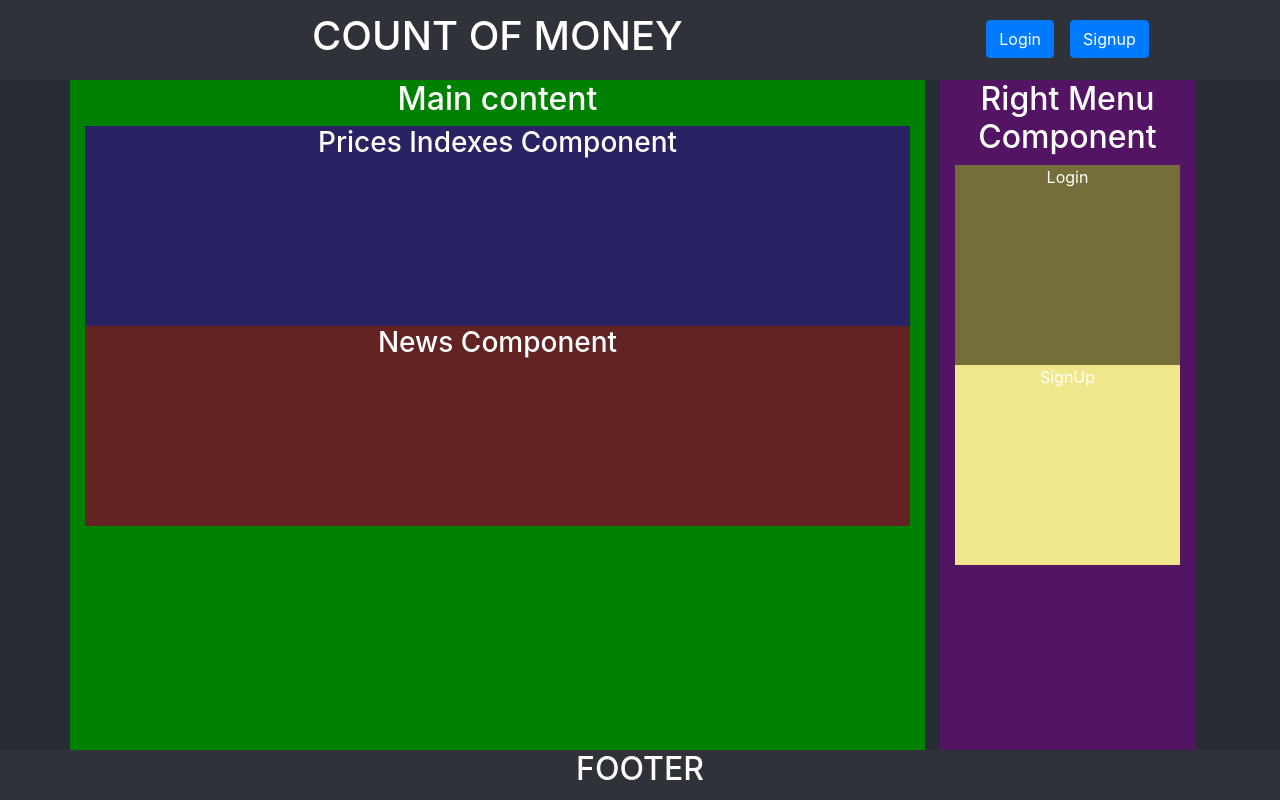
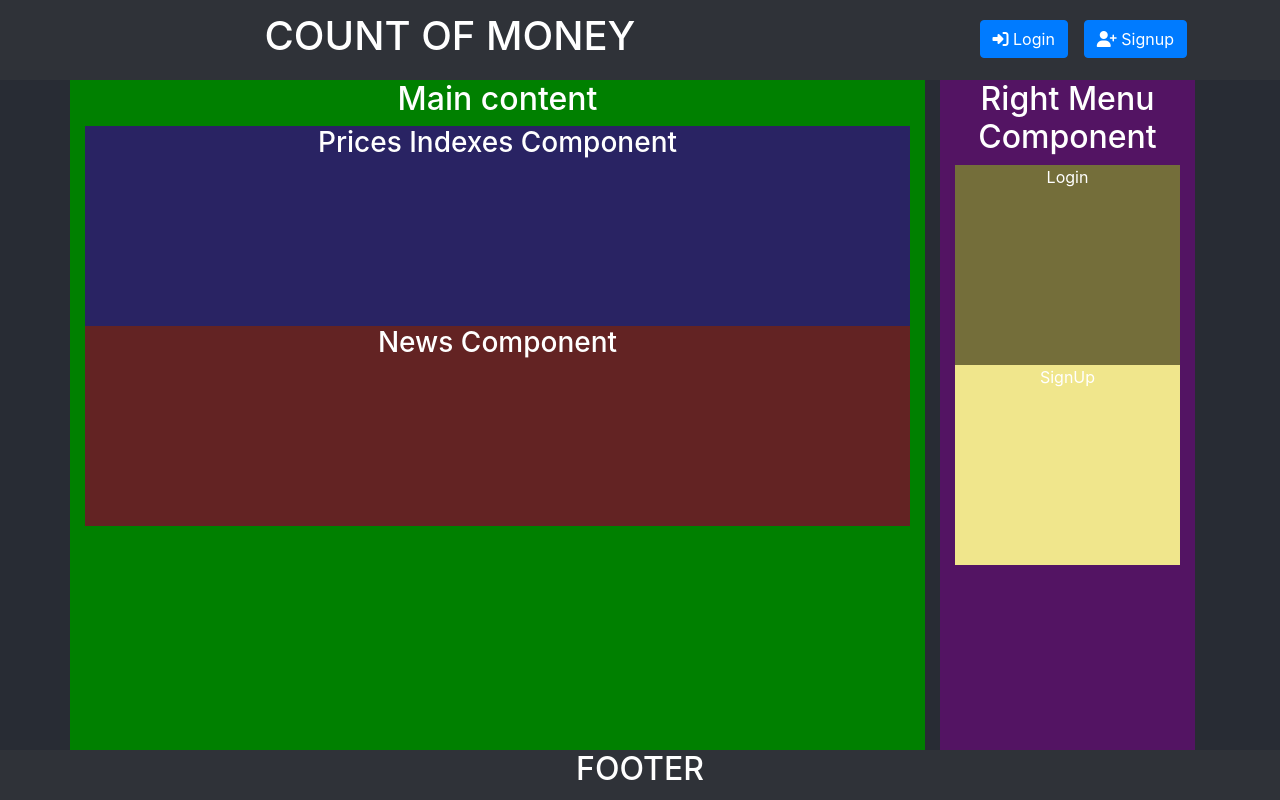
Before and after one commit to Fabrice-Fabio-S/Count-of-money-Front, a React (Create React App) app: page / in a window 1280 px wide. Built offline with nearby package versions, Linux system fonts and the light colour scheme.

Commit message:
feat(header): add icon in button
- add fontawesome in project

```diff
--- a/public/index.html
+++ b/public/index.html
@@ -25,6 +25,10 @@
       Learn how to configure a non-root public URL by running `npm run build`.
     -->
     <title>React App</title>
+    <script
+      src="https://kit.fontawesome.com/78e559326c.js"
+      crossorigin="anonymous"
+    ></script>
   </head>
   <body>
     <noscript>You need to enable JavaScript to run this app.</noscript>
--- a/src/components/Header.jsx
+++ b/src/components/Header.jsx
@@ -8,19 +8,27 @@ function Header(props) {
     <div className="header">
       <Container>
         <Row>
-          <Col lg={9}>
+          <Col lg={8}>
             <h1>COUNT OF MONEY</h1>
           </Col>
-          <Col lg={3}>
+          <Col lg={4}>
             {isLogged ? (
-              <div>
-                <Button>My account</Button>
-                <Button>Logout</Button>
+              <div className="d-flex justify-content-end">
+                <Button>
+                  <i class="fas fa-address-card"></i> My account
+                </Button>
+                <Button>
+                  <i class="fas fa-sign-out-alt"></i> Logout
+                </Button>
               </div>
             ) : (
-              <div>
-                <Button>Login</Button>
-                <Button>Signup</Button>
+              <div className="d-flex justify-content-end">
+                <Button>
+                  <i class="fas fa-sign-in-alt"></i> Login
+                </Button>
+                <Button>
+                  <i class="fas fa-user-plus"></i> Signup
+                </Button>
               </div>
             )}
           </Col>
```
